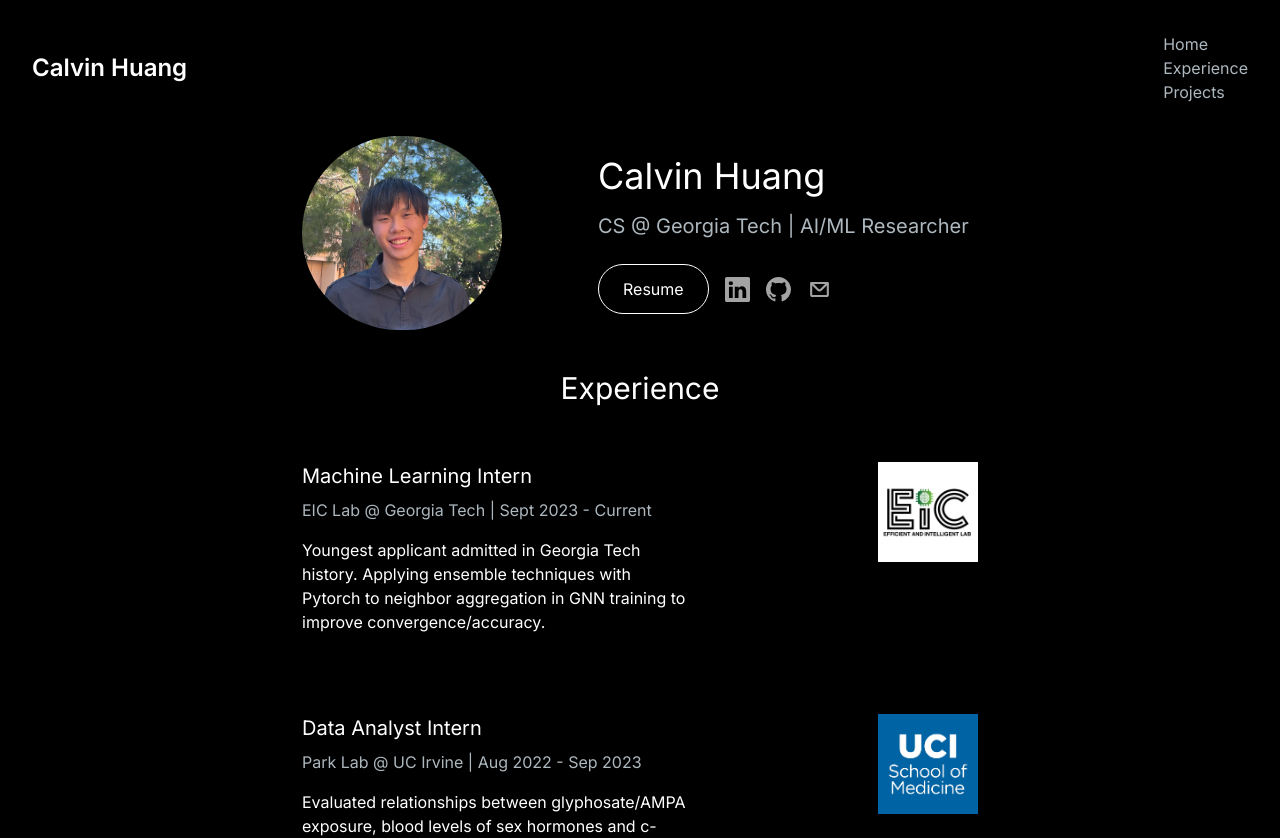
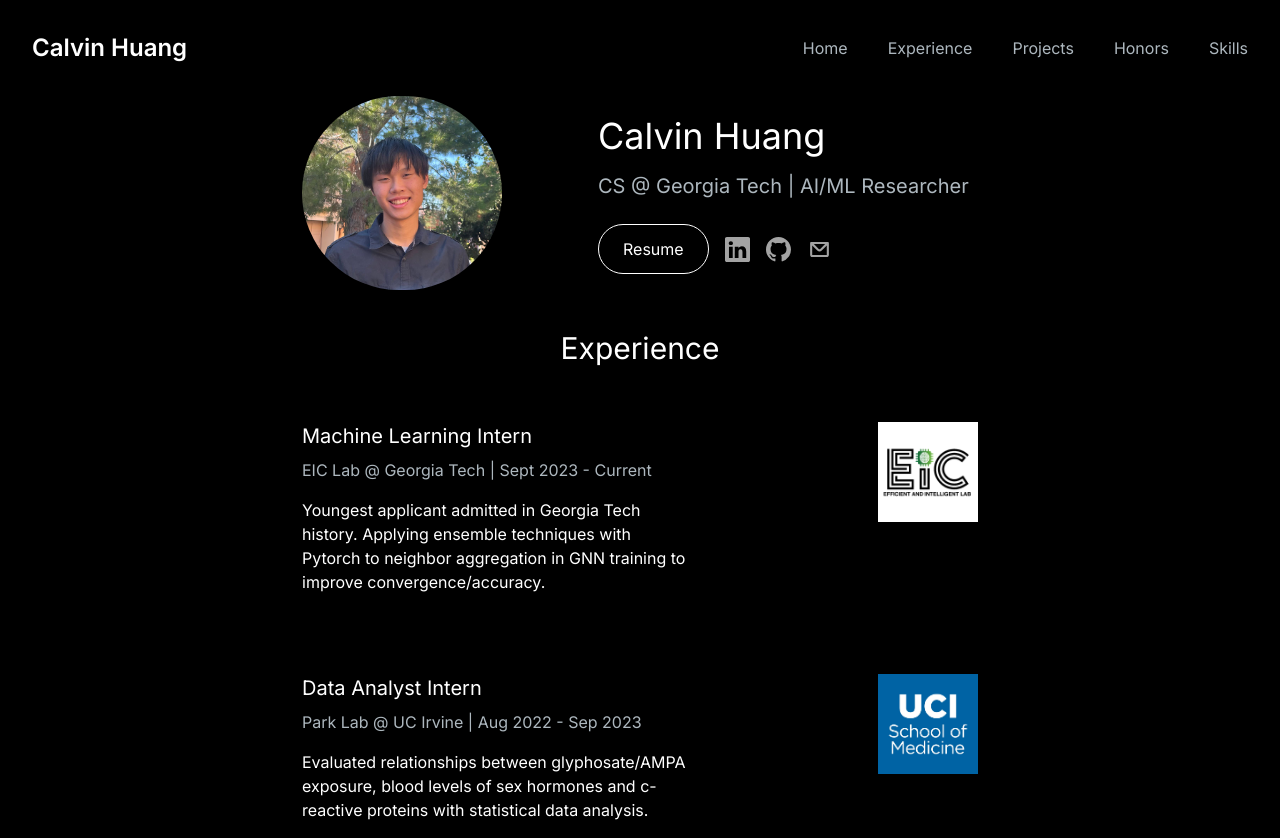
Before and after one commit to ccalvinhhuang/website, a Next.js app: page / in a window 1280 px wide. Shown: the top 838 px of the page. Built offline with nearby package versions, Linux system fonts and the light colour scheme.

Commit message:
horizontal nav bar

```diff
--- a/src/app/components/Navbar.jsx
+++ b/src/app/components/Navbar.jsx
@@ -4,12 +4,12 @@ import React from "react";
 const Navbar = () => {
   return (
     <nav>
-      <div className="flex flex-wrap items-center justify-between  p-8">
+      <div className="flex flex-wrap items-center justify-between p-8">
         <Link href={"/"} className="text-2xl text-white font-semibold">
           Calvin Huang
         </Link>
         <div className="menu hidden md:block md:w-auto" id="navbar">
-          <ul>
+          <ul className="flex gap-10">
             <li>
               <Link
                 href={"#about"}
@@ -34,6 +34,22 @@ const Navbar = () => {
                 Projects
               </Link>
             </li>
+            <li>
+              <Link
+                href={"#honors"}
+                className="block py-2 pl-3 pr-4 text-[#ADB7BE] sm:text-l rounded md:p-0 hover:"
+              >
+                Honors
+              </Link>
+            </li>
+            <li>
+              <Link
+                href={"#skills"}
+                className="block py-2 pl-3 pr-4 text-[#ADB7BE] sm:text-l rounded md:p-0 hover:"
+              >
+                Skills
+              </Link>
+            </li>
           </ul>
         </div>
       </div>
```
